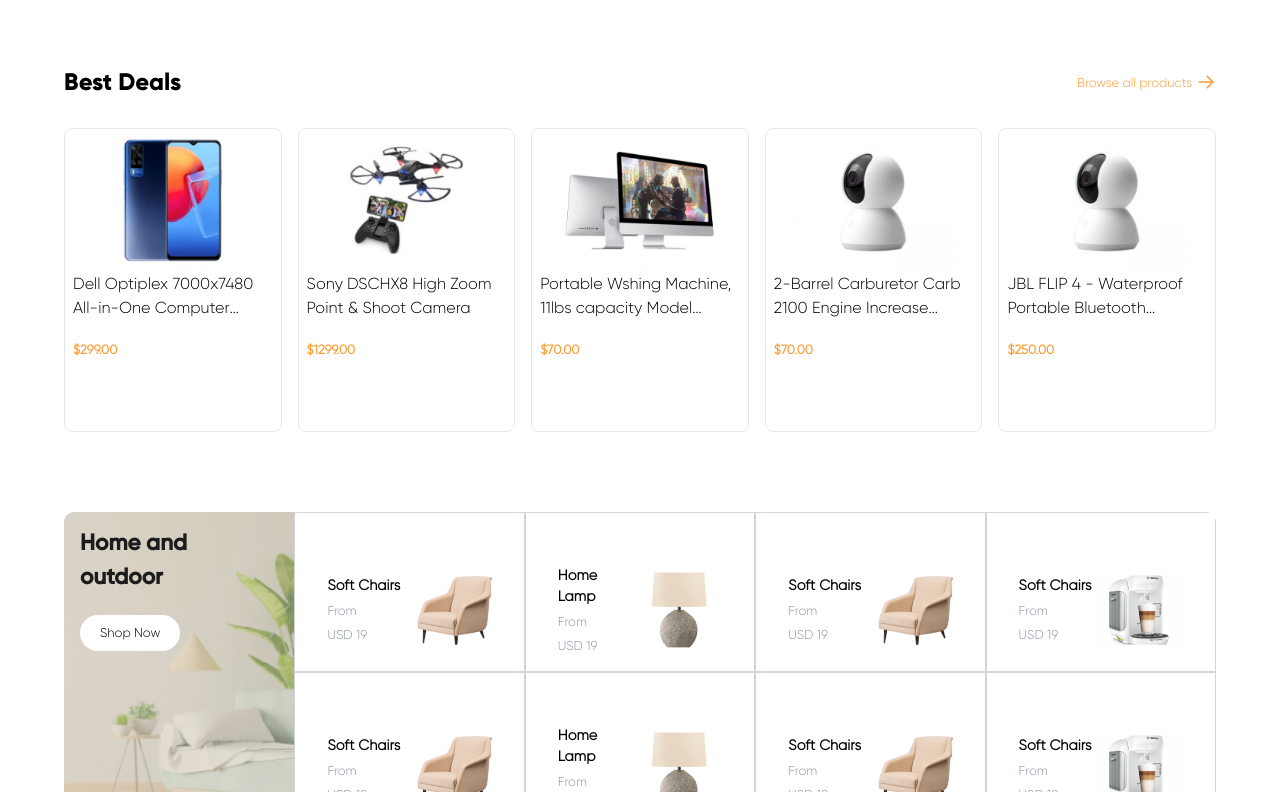
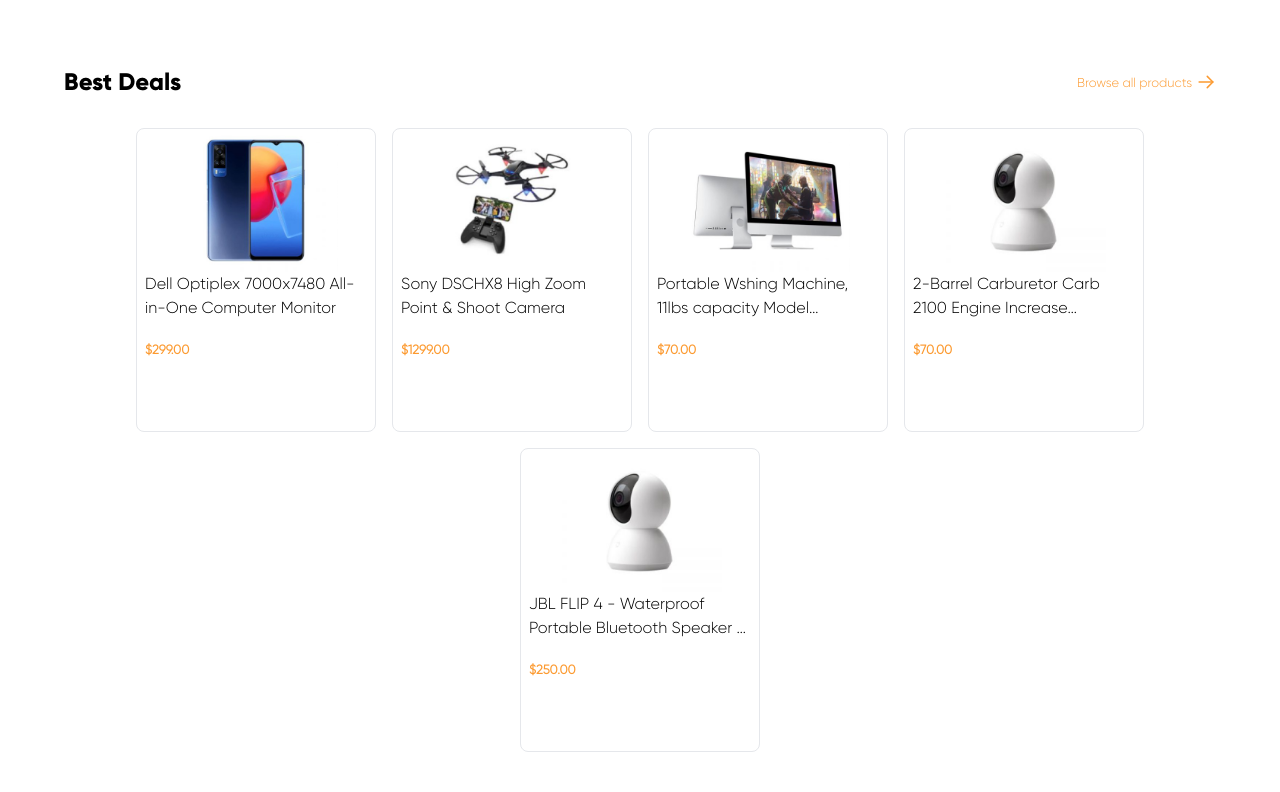
Before and after one commit to davidfayanju1/KioskhiveNG, a React (Vite) app: page /marketplace in a window 1280 px wide. Shown: the part 928-1720 px from the top of the page. Built offline with nearby package versions, Linux system fonts and the light colour scheme; a web font is replaced by a local one.

Commit message:
All ui updates

```diff
--- a/src/components/modules/market/MarketPlaceComp.jsx
+++ b/src/components/modules/market/MarketPlaceComp.jsx
@@ -107,10 +107,10 @@
           </div>
         </div>
 
-        <div className="flex items-center justify-center gap-4 flex-col md:flex-row">
+        <div className="flex items-center justify-center gap-4 flex-wrap flex-col md:flex-row">
           {productModel.map((item) => (
             <div
-              className="rounded-[8px] md:max-w-[15rem] w-[95%] md:h-[19rem] pb-[1rem] border-solid border-[1px]"
+              className="rounded-[8px] cursor-pointer md:w-[15rem] w-full md:h-[19rem] pb-[1rem] border-solid border-[1px]"
               key={item.name}
             >
               <img src={item.img} alt="" className="h-[50%] mx-auto" />
@@ -148,7 +148,7 @@
           <div className="image-mega-container w-[80%] custom:w-full">
             <div className="first_section flex items-center flex-wrap w-full flex-row custom:flex-col">
               {homeNoutdoor.map((item) => (
-                <div className="product_card px-8 w-[25%] custom:w-full pt-9 h-[10rem] border-solid border-[1px] border-gray-300 flex items-center justify-between">
+                <div className="product_card cusor-pointer px-8 w-[25%] custom:w-full pt-9 h-[10rem] border-solid border-[1px] border-gray-300 flex items-center justify-between">
                   <div className="text-section">
                     <h2 className="font-bold gilroy text-[.9rem]">
                       {item.name}
@@ -190,7 +190,7 @@
           <div className="image-mega-container w-[80%] custom:w-full">
             <div className="first_section flex items-center flex-wrap w-full flex-row custom:flex-col">
               {homeNoutdoor.map((item) => (
-                <div className="product_card px-8 w-[25%] custom:w-full pt-9 h-[10rem] border-solid border-[1px] border-gray-300 flex items-center justify-between">
+                <div className="product_card cursor-pointer px-8 w-[25%] custom:w-full pt-9 h-[10rem] border-solid border-[1px] border-gray-300 flex items-center justify-between">
                   <div className="text-section">
                     <h2 className="font-bold gilroy text-[.9rem]">
                       {item.name}
@@ -217,7 +217,7 @@
           {reccomended.map((item) => (
             <div
               key={item.price}
-              className="card md:h-[20rem] pt-[1rem] md:w-[45%] md:max-w-[15rem] w-full border-solid border-[1px] border-[#acacac] rounded-[6px]"
+              className="card md:h-[20rem] cursor-pointer pt-[1rem] md:w-[45%] md:max-w-[15rem] w-full border-solid border-[1px] border-[#acacac] rounded-[6px]"
             >
               <img src={item.img} alt="" className="h-[60%] pb-4 mx-auto" />
               <div className="text_container p-3 ">
```
